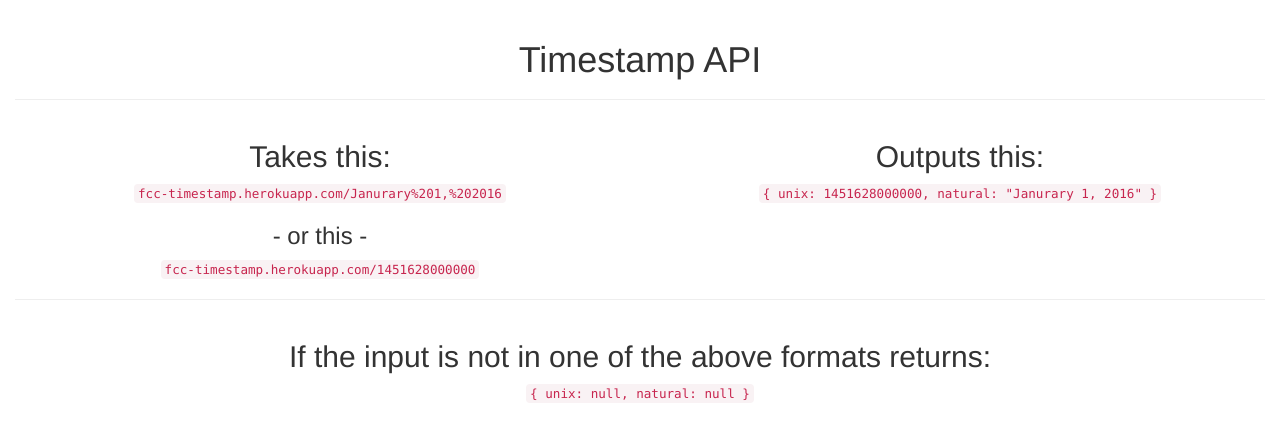
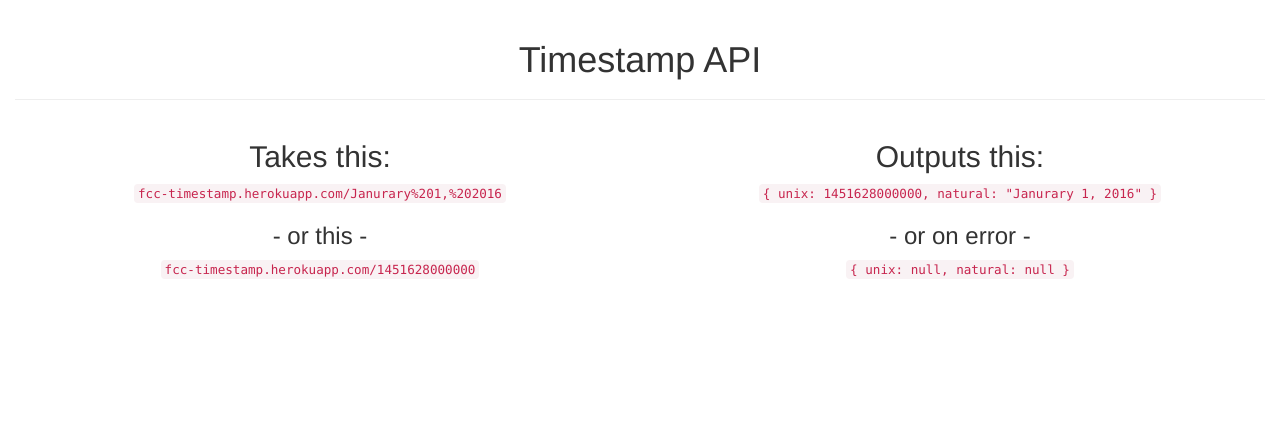
Before and after one commit to MityaDSCH/fcc-timestamp, a website: page src/index.html in a window 1280 px wide. Drawn offline with nearby package versions, Linux system fonts and the light colour scheme.

Commit message:
reformat landing page

```diff
--- a/src/index.html
+++ b/src/index.html
@@ -27,17 +27,14 @@
               natural: "Janurary 1, 2016"
             }
           </code>
+          <h3>- or on error -</h3>
+          <code>
+            {
+              unix: null,
+              natural: null
+            }
+          </code>
         </div>
-      </div>
-      <hr />
-      <div class="row text-center">
-        <h2>If the input is not in one of the above formats returns:</h2>
-        <code>
-          {
-            unix: null,
-            natural: null
-          }
-        </code>
       </div>
     </div>
 
```
